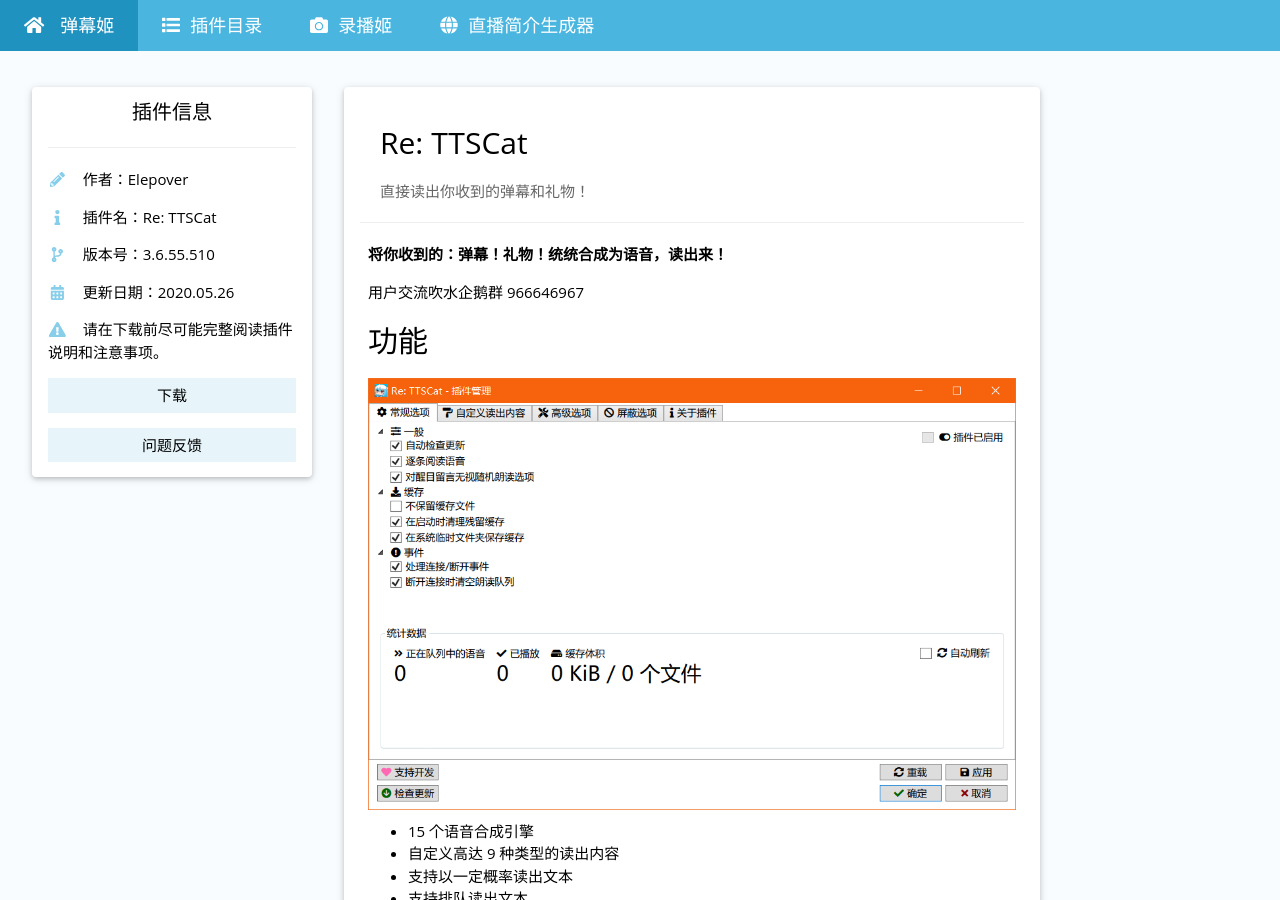
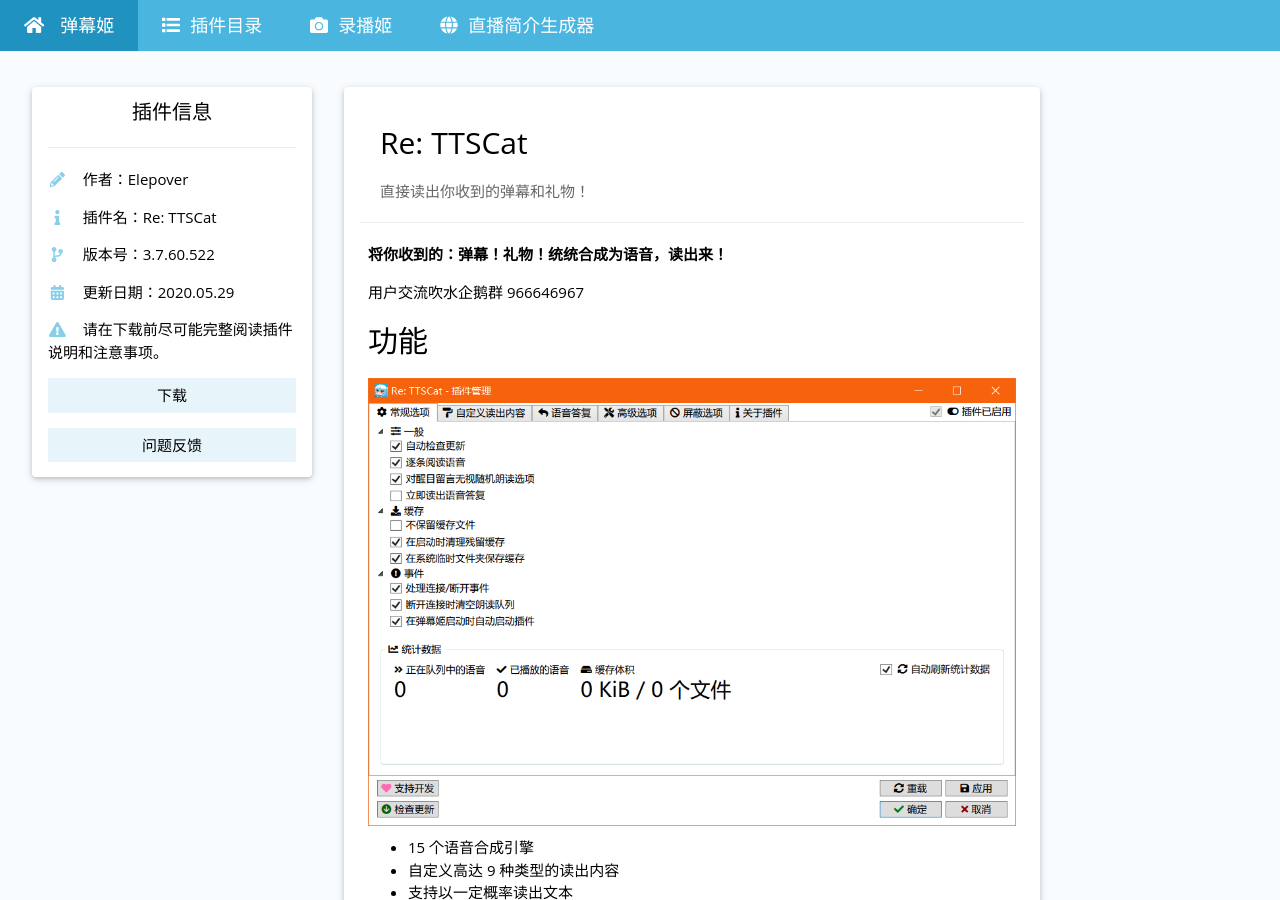
Before and after one commit to Bililive/www.danmuji.org, a Jekyll site: the page built from _plugin/Re-TTSCat.md, in a window 1280 px wide and 900 px high. Built offline with Jekyll 4.4.1, drawn with Linux system fonts in a browser that asks for light colours; some of the changed lines change nothing that is shown.

Commit message:
major update: 3.7.60.522

```diff
--- a/_plugin/Re-TTSCat.md
+++ b/_plugin/Re-TTSCat.md
@@ -5,35 +5,23 @@
 plugin_author: Elepover
 plugin_name: 'Re: TTSCat'
 plugin_desc: 直接读出你收到的弹幕和礼物！
-plugin_version: 3.6.55.510
-plugin_update_datetime: 2020-05-26 13:00:00 +0800
+plugin_version: 3.7.60.522
+plugin_update_datetime: 2020-05-29 15:50:00 +0800
 plugin_update_desc: |-
   [i] 欢迎加入插件用户吹水企鹅群 966646967
-  [i] 本版本新增了 10 个功能，另有 11 处修改。
+  [i] 本版本新增了 5 个功能，另有 3 处修改。
+      ↑ 其实这一周左右比较高产（逃
+      算下来一周内更新了 20 多个功能，30 多个补丁
+      一定要升级啊（大叫
   [+] 增加了 9 个可用的 TTS 引擎
       ↑ 在管理面板选择“百度（高级版）”即可尝试！
-  [+] 大幅优化插件内存占用
-  [+] 管理面板美化
-  [+] 弹幕姬启动时可自动清理缓存（同时不影响弹幕姬启动速度）
-  [+] 全新的捐赠窗口
-  [+] 更改的更新窗口
-  [+] 支持自动更新管理窗口的插件状态
-  [/] 修正屏蔽模式无法从 UID 屏蔽切换到用户屏蔽的问题
-  [/] 弹幕屏蔽优化
-  [/] 简化管理面板标签页标题
-  [/] 优化稳定性
-  [/] 优化字体显示
-  [/] 修正 MacType 优化字体后的排版问题
-  [/] 优化“自定义读出内容”页面的界面排版
-  [/] 修正“屏蔽设置”页面的界面排版
-  [/] 修正“关于”页面输出排版
-
-  [i] 调试模式变更
-  [+] 调试模式中可设置弹幕姬启动时切换至主页
-  [+] 调试模式可压制调试日志输出
-  [+] 调试模式可触发垃圾回收机制
-  [/] 移动“启用调试模式”至高级设置
-  [/] 移动“捕获全局错误”至调试模式
+  [+][Beta] 语音答复：用语音回复观众发送的特定弹幕
+  [+] 管理面板再次升级
+      [+] 加入保存/读取时动画
+      [+] 配置文件可以压缩（调试模式）
+  [/] 修正一个插件可能阻止弹幕姬退出的问题
+  [/] 关键错误窗口改动
+  [/] 额外的稳定性修复
 
   [i] 签名证书指纹: 8b74b37bedcb8f44e856f37f4c5f3ec193e23d01
   [!] 使用点歌姬 v2 导致崩溃的用户请查看插件页面的注意事项
```
Also changed, not shown: resource/Re-TTSCat/advanced-features.png, resource/Re-TTSCat/blocking.png, resource/Re-TTSCat/settings.png, 1 other file.
